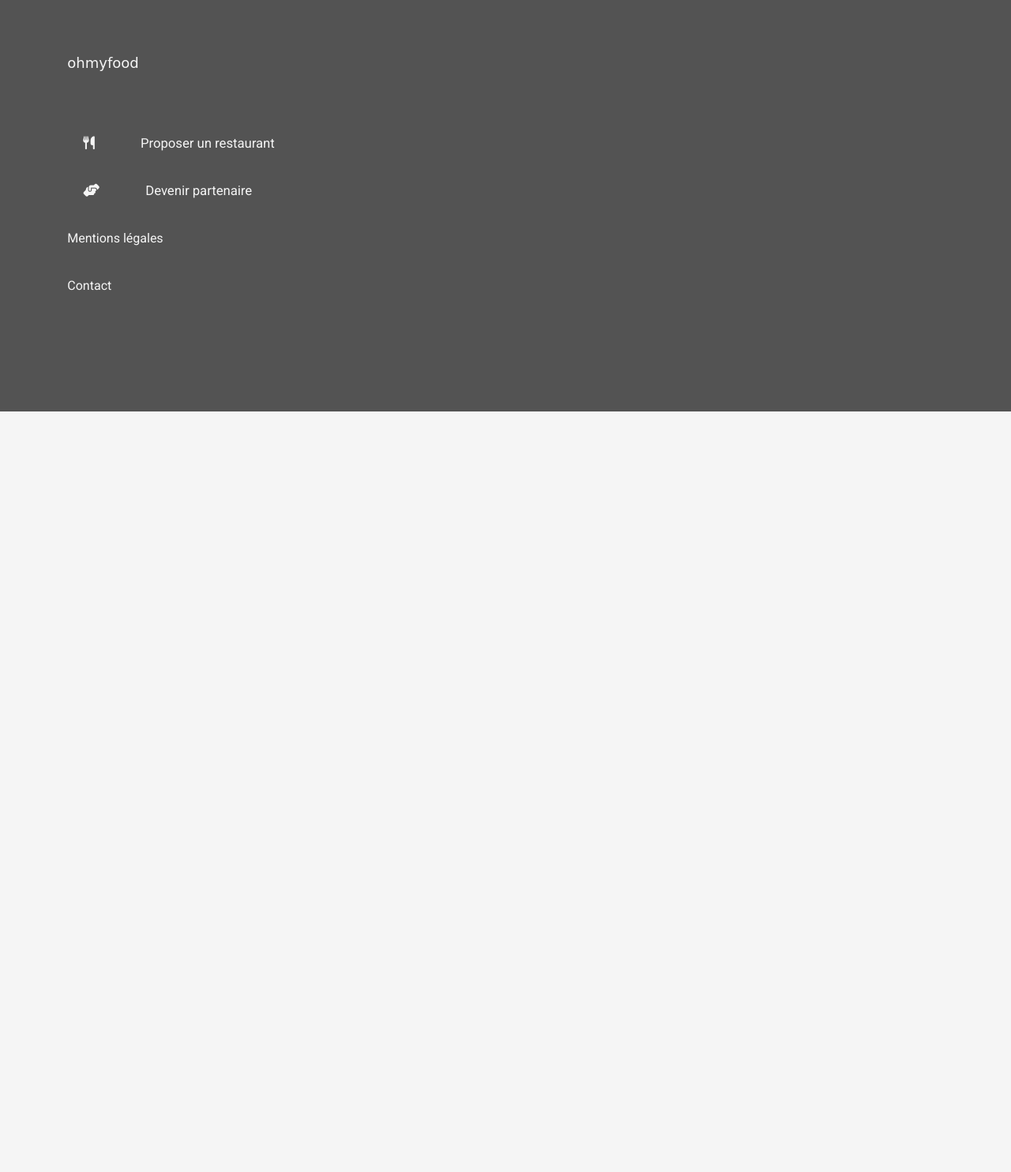
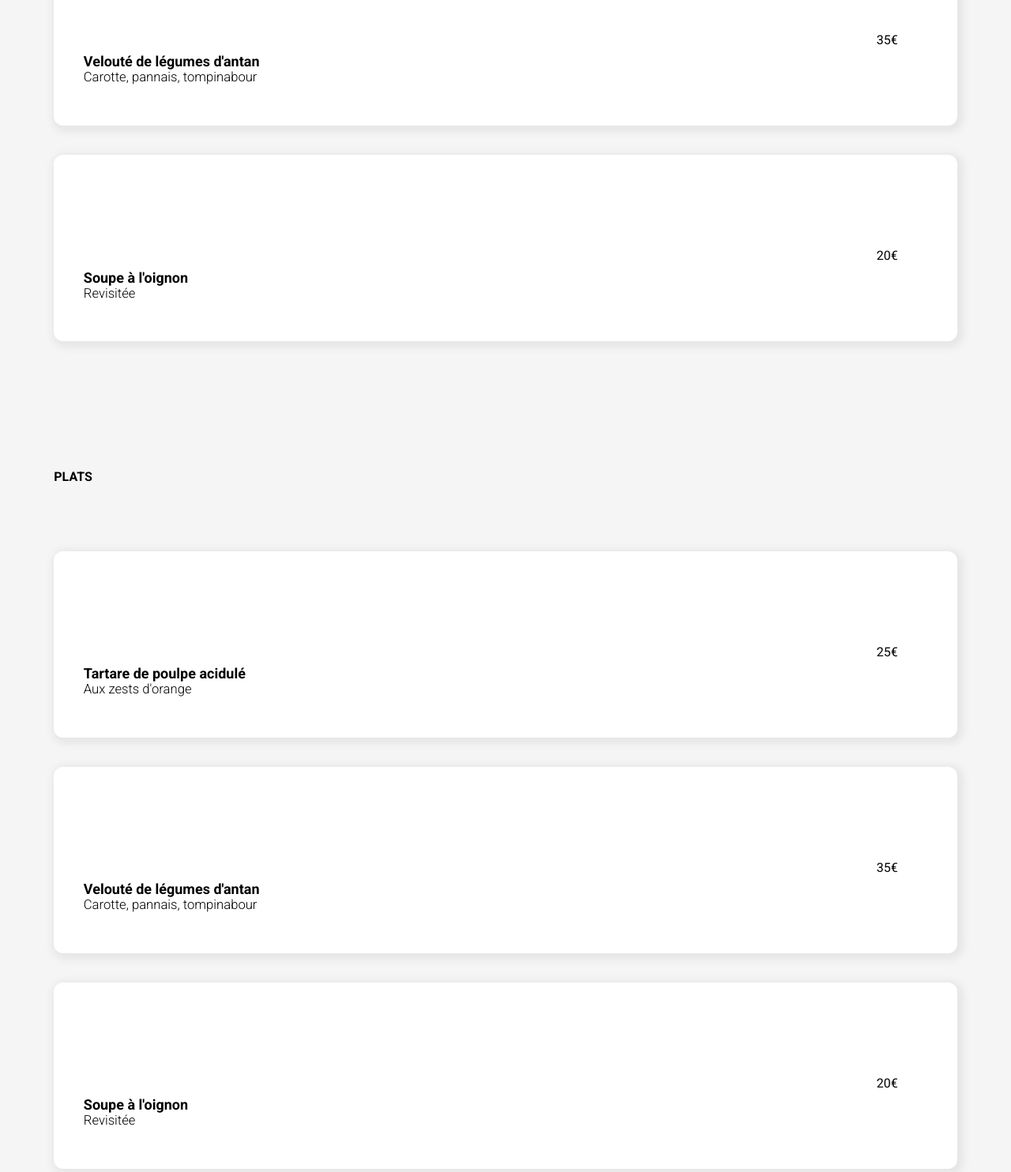
Before and after one commit to JeromeGDev/JeromeGeoffroy_3_02082021, a website: page carte_plats_cusines_a_la_francaise.html in a window 1280 px wide. Shown: the part 1519-3003 px from the top of the page at 79% size. Before the commit the page ends 2040 px from the top, so only its background shows below. Drawn offline with Linux system fonts and the light colour scheme; a web font is replaced by a local one.

Commit message:
Avancées dans le html du resto a la francaise Insertion de curseur au survol de quelques balises h modification du curseur pour mettre pointer

```diff
--- a/carte_plats_cusines_a_la_francaise.html
+++ b/carte_plats_cusines_a_la_francaise.html
@@ -41,6 +41,7 @@
 							<div class="menus">
 
 								<div class="menus__blocks" id="entrees">
+									<h4>entrées</h4>
 									<div class="menus__blocks__content" id="tartare">
 										<div class="menus__blocks__content__recipe">
 											<div class="menus__blocks__content_recipe__title">
@@ -58,10 +59,98 @@
 										</div>
 									</div>
 
+									<div class="menus__blocks__content" id="veloute">
+										<div class="menus__blocks__content__recipe">
+											<div class="menus__blocks__content_recipe__title">
+												<h5>Velouté de légumes d'antan</h5>
+											</div>
+											<div class="menus__blocks__content_recipe__desc">
+												<h6>Carotte, pannais, tompinabour</h6>
+											</div>
+										</div>
+										<div class="menus__blocks__content__price">
+											<span>35€</span>
+										</div>
+										<div class="menus__blocks__content__validate">
+											<i class="fas fa-check"></i>
+										</div>
+									</div>
 
+									<div class="menus__blocks__content" id="soupeoignon">
+										<div class="menus__blocks__content__recipe">
+											<div class="menus__blocks__content_recipe__title">
+												<h5>Soupe à l'oignon</h5>
+											</div>
+											<div class="menus__blocks__content_recipe__desc">
+												<h6>Revisitée</h6>
+											</div>
+										</div>
+										<div class="menus__blocks__content__price">
+											<span>20€</span>
+										</div>
+										<div class="menus__blocks__content__validate">
+											<i class="fas fa-check"></i>
+										</div>
+									</div>
 								</div>
 							</div>
 
+							<div class="menus">
+
+								<div class="menus__blocks" id="plats">
+									<h4>plats</h4>
+									<div class="menus__blocks__content" id="tartare">
+										<div class="menus__blocks__content__recipe">
+											<div class="menus__blocks__content_recipe__title">
+												<h5>Tartare de poulpe acidulé</h5>
+											</div>
+											<div class="menus__blocks__content_recipe__desc">
+												<h6>Aux zests d'orange</h6>
+											</div>
+										</div>
+										<div class="menus__blocks__content__price">
+											<span>25€</span>
+										</div>
+										<div class="menus__blocks__content__validate">
+											<i class="fas fa-check"></i>
+										</div>
+									</div>
+
+									<div class="menus__blocks__content" id="veloute">
+										<div class="menus__blocks__content__recipe">
+											<div class="menus__blocks__content_recipe__title">
+												<h5>Velouté de légumes d'antan</h5>
+											</div>
+											<div class="menus__blocks__content_recipe__desc">
+												<h6>Carotte, pannais, tompinabour</h6>
+											</div>
+										</div>
+										<div class="menus__blocks__content__price">
+											<span>35€</span>
+										</div>
+										<div class="menus__blocks__content__validate">
+											<i class="fas fa-check"></i>
+										</div>
+									</div>
+
+									<div class="menus__blocks__content" id="soupeoignon">
+										<div class="menus__blocks__content__recipe">
+											<div class="menus__blocks__content_recipe__title">
+												<h5>Soupe à l'oignon</h5>
+											</div>
+											<div class="menus__blocks__content_recipe__desc">
+												<h6>Revisitée</h6>
+											</div>
+										</div>
+										<div class="menus__blocks__content__price">
+											<span>20€</span>
+										</div>
+										<div class="menus__blocks__content__validate">
+											<i class="fas fa-check"></i>
+										</div>
+									</div>
+								</div>
+							</div>
 					</section>
 					<footer>
 						<div class="footer-logo">
@@ -70,7 +159,7 @@
 						<div class="footer-menu">
 							<ul>
 								<li>
-									<div class="footer-menu__link-block">
+									<div class="footer-menu__link-block link">
 										<div class="footer-menu__link-block__icone">
 											<i class="fas fa-utensils"></i>
 											<span>Proposer un restaurant</span>
@@ -78,7 +167,7 @@
 									</div>
 								</li>
 								<li>
-									<div class="footer-menu__link-block">
+									<div class="footer-menu__link-block link">
 										<div class="footer-menu__link-block_icone">
 											<i class="fas fa-hands-helping"></i>
 											<span>Devenir partenaire</span>
@@ -86,10 +175,10 @@
 									</div>
 								</li>
 								<li>
-									<div class="footer-menu__link-block">Mentions légales</div>
+									<div class="footer-menu__link-block link">Mentions légales</div>
 								</li>
 								<li>
-									<div class="footer-menu__link-block">Contact</div>
+									<div class="footer-menu__link-block link">Contact</div>
 								</li>
 							</ul>
 						</div>
--- a/sass/base/_typography.scss
+++ b/sass/base/_typography.scss
@@ -26,6 +26,7 @@ h3{
 h4{
 	font-size: rem(16);
 	color:$color-fnt;
+	text-transform: uppercase;
 	}
 h5{
 	font-size: rem(18);
@@ -34,6 +35,7 @@ h5{
 			font-size: rem(17.73);
 			font-weight:700;
 		}
+		&:hover{cursor:$cursor};
 	}
 h6{
 	font-size: rem(16.67);
@@ -43,6 +45,7 @@ h6{
 			font-size: rem(16.4);
 			font-weight:700;
 		}
+		&:hover{cursor:$cursor};
 }
 
 a{
--- a/sass/components/button.scss
+++ b/sass/components/button.scss
@@ -27,9 +27,16 @@
     &:hover .fas{
             opacity:1;
             transition:opacity 1500ms ease-in;
+            cursor:$cursor
     }
     &:hover .far{
             opacity:0;
             transition:opacity 1500ms ease-in;
+            cursor:$cursor;
     }
 }
+.link{
+    &:hover{
+        cursor:$cursor;
+    }
+}
--- a/sass/utils/_mixins.scss
+++ b/sass/utils/_mixins.scss
@@ -51,7 +51,7 @@
     align-items:center;
     background:$color-lgray;
     &:hover{
-        cursor:pointer;
+        cursor:$cursor;
         background-color:$ccolor-btn-index-hover;
     }
 }
@@ -79,7 +79,7 @@
         position: relative;
     }
     &:hover{
-        cursor: $cursor;
+        cursor:$cursor;
         background-color:$color-secondary;
     }
 }
```
Also changed, not shown: public/css/style.css, 1 other file.
